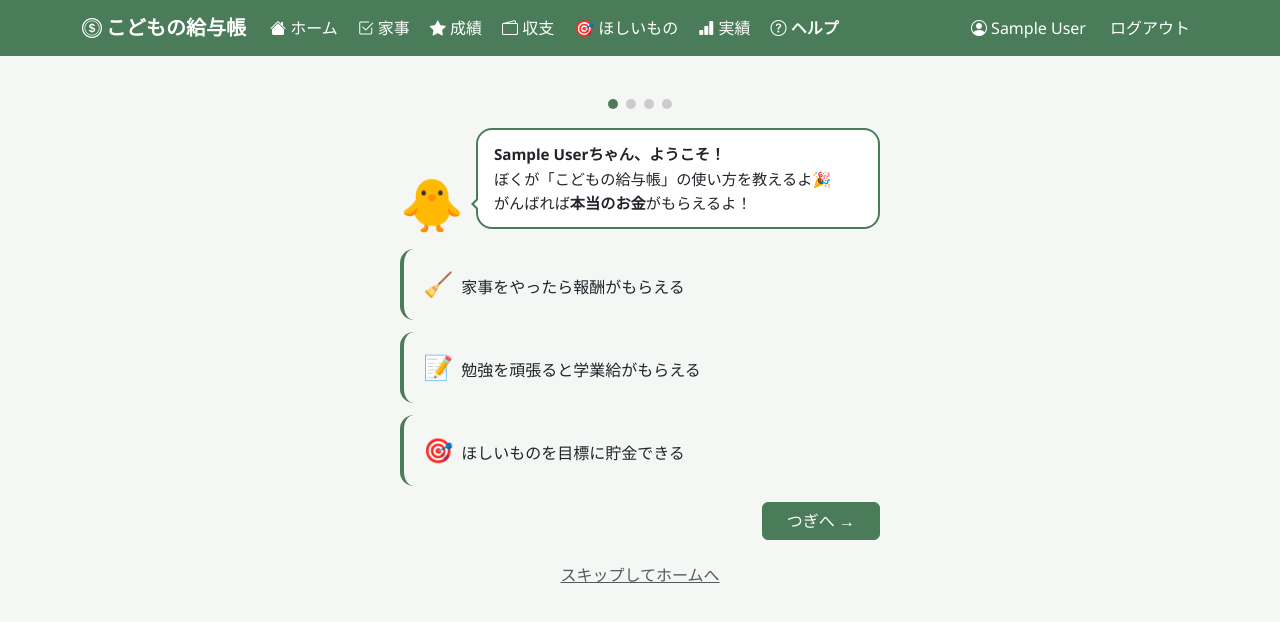
After one commit to cistus-01/allowance-app, a Flask app: page /help/tutorial in a window 1280 px wide. The commit adds this page. Shown: the top 622 px of the page. Run offline with Flask 3, Linux system fonts and the light colour scheme; the visitor is signed in with stand-in values (Sample User, id 1); parts of the project's set-up code (start-up, migrations or seed data) failed here and were passed over.

Commit message:
Add tutorial & help page with 🐥 character
- New /help blueprint with accordion FAQ (help/index.html)
- New /help/tutorial multi-step slide guide (5 slides parent / 4 child)
- tutorial_done column on users; first login redirects to tutorial
- ヘルプ link added to both parent and child navbars
- REMEMBER_COOKIE settings for persistent login
- Eval rate seed values corrected (150→50, 20→15)

Co-Authored-By: Claude Sonnet 4.6 <noreply@anthropic.com>

```diff
--- a/app/__init__.py
+++ b/app/__init__.py
@@ -29,7 +29,7 @@ def create_app():
 
     with app.app_context():
         init_db()
-        from .routes import auth, home, chores, grades, finance, admin, goals, setup, register, billing, seo, jarvis, onboarding, stats
+        from .routes import auth, home, chores, grades, finance, admin, goals, setup, register, billing, seo, jarvis, onboarding, stats, help
         app.register_blueprint(auth.bp)
         app.register_blueprint(home.bp)
         app.register_blueprint(chores.bp)
@@ -44,5 +44,6 @@ def create_app():
         app.register_blueprint(jarvis.bp)
         app.register_blueprint(onboarding.bp)
         app.register_blueprint(stats.bp)
+        app.register_blueprint(help.bp)
 
     return app
--- a/app/database.py
+++ b/app/database.py
@@ -49,6 +49,11 @@ def init_db():
             FOREIGN KEY (user_id) REFERENCES users(id)
         )
     ''')
+
+    # tutorial_done 列を追加（既存DB対応）
+    user_cols = [r[1] for r in db.execute("PRAGMA table_info(users)").fetchall()]
+    if 'tutorial_done' not in user_cols:
+        db.execute("ALTER TABLE users ADD COLUMN tutorial_done INTEGER DEFAULT 0")
 
     # grade_input_periods に family_id 列を追加（既存DB対応）
     gip_cols = [r[1] for r in db.execute("PRAGMA table_info(grade_input_periods)").fetchall()]
--- a/app/models.py
+++ b/app/models.py
@@ -9,6 +9,7 @@ class User(UserMixin):
         self.role = row['role']
         self.grade = row['grade']
         self.family_id = row['family_id'] if 'family_id' in row.keys() else None
+        self.tutorial_done = row['tutorial_done'] if 'tutorial_done' in row.keys() else 0
 
     @property
     def is_parent(self):
--- /dev/null
+++ b/app/routes/help.py
@@ -0,0 +1,27 @@
+from flask import Blueprint, render_template, redirect, url_for, request
+from flask_login import login_required, current_user
+from ..database import get_db
+
+bp = Blueprint('help', __name__, url_prefix='/help')
+
+
+@bp.route('/')
+@login_required
+def index():
+    return render_template('help/index.html')
+
+
+@bp.route('/tutorial')
+@login_required
+def tutorial():
+    return render_template('help/tutorial.html')
+
+
+@bp.route('/tutorial/done', methods=['POST'])
+@login_required
+def tutorial_done():
+    db = get_db()
+    db.execute('UPDATE users SET tutorial_done=1 WHERE id=?', (current_user.id,))
+    db.commit()
+    redirect_to = request.form.get('next', url_for('home.index'))
+    return redirect(redirect_to)
--- a/app/routes/home.py
+++ b/app/routes/home.py
@@ -26,6 +26,10 @@ def index():
             elif status not in ('active', 'trial'):
                 flash('トライアル期間が終了しました。プランにご登録ください。', 'warning')
                 return redirect(url_for('billing.index'))
+    # 初回ログイン時はチュートリアルへ
+    if not current_user.tutorial_done:
+        return redirect(url_for('help.tutorial'))
+
     db = get_db()
     today = date.today()
     next_month = today.month + 1 if today.month < 12 else 1
--- a/app/templates/base.html
+++ b/app/templates/base.html
@@ -94,6 +94,7 @@
         <li class="nav-item"><a href="{{ url_for('admin.bonus') }}" class="nav-link {% if '/bonus' in path %}fw-bold{% endif %}"><i class="bi bi-trophy"></i> テストボーナス</a></li>
         <li class="nav-item"><a href="{{ url_for('finance.index') }}" class="nav-link {% if '/finance' in path %}fw-bold{% endif %}"><i class="bi bi-wallet2"></i> 収支</a></li>
 <li class="nav-item"><a href="{{ url_for('admin.payslip') }}" class="nav-link {% if '/payslip' in path %}fw-bold{% endif %}"><i class="bi bi-printer"></i> 給料明細</a></li>
+        <li class="nav-item"><a href="{{ url_for('help.index') }}" class="nav-link {% if '/help' in path %}fw-bold{% endif %}"><i class="bi bi-question-circle"></i> ヘルプ</a></li>
         {% else %}
         <li class="nav-item"><a href="{{ url_for('home.index') }}" class="nav-link {% if path == '/' %}fw-bold{% endif %}"><i class="bi bi-house-fill"></i> ホーム</a></li>
         <li class="nav-item"><a href="{{ url_for('chores.index') }}" class="nav-link {% if '/chores' in path %}fw-bold{% endif %}"><i class="bi bi-check2-square"></i> 家事</a></li>
@@ -101,6 +102,7 @@
         <li class="nav-item"><a href="{{ url_for('finance.index') }}" class="nav-link {% if '/finance' in path %}fw-bold{% endif %}"><i class="bi bi-wallet2"></i> 収支</a></li>
         <li class="nav-item"><a href="{{ url_for('goals.index') }}" class="nav-link {% if '/goals' in path %}fw-bold{% endif %}">🎯 ほしいもの</a></li>
         <li class="nav-item"><a href="{{ url_for('stats.index') }}" class="nav-link {% if '/stats' in path %}fw-bold{% endif %}"><i class="bi bi-bar-chart-fill"></i> 実績</a></li>
+        <li class="nav-item"><a href="{{ url_for('help.index') }}" class="nav-link {% if '/help' in path %}fw-bold{% endif %}"><i class="bi bi-question-circle"></i> ヘルプ</a></li>
         {% endif %}
       </ul>
       <ul class="navbar-nav align-items-lg-center gap-lg-2 mt-2 mt-lg-0">
--- /dev/null
+++ b/app/templates/help/tutorial.html
@@ -0,0 +1,259 @@
+{% extends 'base.html' %}
+{% block title %}はじめてガイド{% endblock %}
+
+{% block head %}
+<style>
+.tutorial-wrap { max-width: 480px; margin: 0 auto; }
+.slide { display: none; }
+.slide.active { display: block; }
+
+/* ひよこ吹き出し */
+.chara-area { display: flex; align-items: flex-end; gap: 12px; margin-bottom: 1.2rem; }
+.chara { font-size: 3.2rem; line-height: 1; flex-shrink: 0; }
+.balloon {
+  position: relative;
+  background: #fff;
+  border: 2px solid var(--primary);
+  border-radius: 16px;
+  padding: .75rem 1rem;
+  font-size: .95rem;
+  line-height: 1.6;
+  flex: 1;
+}
+.balloon::before {
+  content: '';
+  position: absolute;
+  left: -14px; bottom: 16px;
+  border: 7px solid transparent;
+  border-right-color: var(--primary);
+}
+.balloon::after {
+  content: '';
+  position: absolute;
+  left: -10px; bottom: 17px;
+  border: 6px solid transparent;
+  border-right-color: #fff;
+}
+
+/* ステップカード */
+.step-card {
+  background: #f5f7f5;
+  border-radius: 14px;
+  padding: 1.1rem 1.2rem;
+  margin-bottom: .75rem;
+  border-left: 4px solid var(--primary);
+}
+.step-card .step-icon { font-size: 1.5rem; margin-right: .5rem; }
+
+/* 進行バー */
+.progress-dots { display: flex; justify-content: center; gap: 8px; margin: 1.2rem 0; }
+.dot { width: 10px; height: 10px; border-radius: 50%; background: #ccc; transition: background .3s; }
+.dot.active { background: var(--primary); }
+</style>
+{% endblock %}
+
+{% block content %}
+<div class="tutorial-wrap">
+
+  <div class="progress-dots" id="dots"></div>
+
+  {# ===== 親向けスライド ===== #}
+  {% if current_user.is_parent %}
+
+  <div class="slide active" data-total="5">
+    <div class="chara-area">
+      <div class="chara">🐥</div>
+      <div class="balloon">
+        <strong>{{ current_user.name }}さん、ようこそ！</strong><br>
+        ぼくが使い方を案内するよ！<br>
+        「こどもの給与帳」で、子供のやる気をお金の力で引き出そう✨
+      </div>
+    </div>
+    <div class="step-card"><span class="step-icon">💡</span>このアプリでできること</div>
+    <div class="step-card"><span class="step-icon">🏠</span>家事をやったら報酬がもらえる</div>
+    <div class="step-card"><span class="step-icon">📝</span>成績が良ければ学業給がアップ</div>
+    <div class="step-card"><span class="step-icon">🏆</span>テストで満点ならボーナス</div>
+    <div class="step-card"><span class="step-icon">🎯</span>ほしいものを目標に貯金できる</div>
+  </div>
+
+  <div class="slide">
+    <div class="chara-area">
+      <div class="chara">🐥</div>
+      <div class="balloon">
+        給与は毎月<strong>翌月分</strong>として計算されるよ。<br>
+        今月頑張ったことが来月の給料に反映されるしくみ！
+      </div>
+    </div>
+    <div class="step-card"><span class="step-icon">💴</span><strong>基本給</strong> — 毎月固定でもらえる金額</div>
+    <div class="step-card"><span class="step-icon">📚</span><strong>学年給</strong> — 学年が上がるほど増える</div>
+    <div class="step-card"><span class="step-icon">🧹</span><strong>家事報酬</strong> — 先月やった家事の合計</div>
+    <div class="step-card"><span class="step-icon">⭐</span><strong>成績給</strong> — 前学期の通知表から算出</div>
+    <div class="step-card"><span class="step-icon">🎉</span><strong>ボーナス</strong> — テスト満点・夏休み完走など</div>
+  </div>
+
+  <div class="slide">
+    <div class="chara-area">
+      <div class="chara">🐥</div>
+      <div class="balloon">
+        まずは<strong>子供のアカウント</strong>を作ろう！<br>
+        設定画面から何人でも追加できるよ。
+      </div>
+    </div>
+    <div class="step-card"><span class="step-icon">👦</span>名前・学年・ログインID・パスワードを設定</div>
+    <div class="step-card"><span class="step-icon">💰</span>単価設定で家事の金額や成績給を調整できる</div>
+    <div class="step-card"><span class="step-icon">🔧</span>「デフォルトに戻す」で標準設定に一発リセット</div>
+    <a href="{{ url_for('admin.index') }}" class="btn btn-outline-primary w-100 mt-2">
+      <i class="bi bi-gear me-1"></i>設定画面を開く
+    </a>
+  </div>
+
+  <div class="slide">
+    <div class="chara-area">
+      <div class="chara">🐥</div>
+      <div class="balloon">
+        毎日の<strong>家事チェック</strong>はカレンダーから！<br>
+        複数の子供が同じ家事をやったら、自動で割り勘計算するよ。
+      </div>
+    </div>
+    <div class="step-card"><span class="step-icon">📅</span>カレンダーの日付をタップして家事をON/OFF</div>
+    <div class="step-card"><span class="step-icon">👥</span>2人でやった家事は報酬を自動で折半</div>
+    <div class="step-card"><span class="step-icon">📊</span>実績画面で先月比・累計を確認できる</div>
+  </div>
+
+  <div class="slide">
+    <div class="chara-area">
+      <div class="chara">🐥</div>
+      <div class="balloon">
+        準備完了！いつでも<strong>ヘルプ</strong>から使い方を確認できるよ。<br>
+        困ったときは遠慮なく見てね😊
+      </div>
+    </div>
+    <div class="step-card"><span class="step-icon">❓</span>ナビの「ヘルプ」からいつでも確認</div>
+    <div class="step-card"><span class="step-icon">🔔</span>給料明細は印刷して子供に手渡そう</div>
+    <div class="step-card"><span class="step-icon">🌟</span>楽しく続けることが一番大事！</div>
+    <form method="post" action="{{ url_for('help.tutorial_done') }}" class="mt-3">
+      <input type="hidden" name="next" value="{{ url_for('home.index') }}">
+      <button type="submit" class="btn btn-primary w-100 btn-lg fw-bold">
+        さあ始めよう！🚀
+      </button>
+    </form>
+  </div>
+
+  {% else %}
+  {# ===== 子供向けスライド ===== #}
+
+  <div class="slide active" data-total="4">
+    <div class="chara-area">
+      <div class="chara">🐥</div>
+      <div class="balloon">
+        <strong>{{ current_user.name }}ちゃん、ようこそ！</strong><br>
+        ぼくが「こどもの給与帳」の使い方を教えるよ🎉<br>
+        がんばれば<strong>本当のお金</strong>がもらえるよ！
+      </div>
+    </div>
+    <div class="step-card"><span class="step-icon">🧹</span>家事をやったら報酬がもらえる</div>
+    <div class="step-card"><span class="step-icon">📝</span>勉強を頑張ると学業給がもらえる</div>
+    <div class="step-card"><span class="step-icon">🎯</span>ほしいものを目標に貯金できる</div>
+  </div>
+
+  <div class="slide">
+    <div class="chara-area">
+      <div class="chara">🐥</div>
+      <div class="balloon">
+        毎月のお給料は<strong>来月分として計算</strong>されるよ。<br>
+        今月の家事・成績が来月の給料になるんだ！
+      </div>
+    </div>
+    <div class="step-card"><span class="step-icon">💴</span>基本給 — 毎月もらえる固定のお金</div>
+    <div class="step-card"><span class="step-icon">📚</span>学年給 — 学年が上がると増えるよ</div>
+    <div class="step-card"><span class="step-icon">🧹</span>家事報酬 — やった家事の分だけもらえる</div>
+    <div class="step-card"><span class="step-icon">⭐</span>成績給 — 通知表が良いと増える</div>
+  </div>
+
+  <div class="slide">
+    <div class="chara-area">
+      <div class="chara">🐥</div>
+      <div class="balloon">
+        家事をやったら<strong>家事画面でチェック</strong>しよう！<br>
+        毎日コツコツ続けることが大事だよ💪
+      </div>
+    </div>
+    <div class="step-card"><span class="step-icon">📅</span>カレンダーで今日の家事をタップ</div>
+    <div class="step-card"><span class="step-icon">📊</span>実績画面で自分の頑張りを振り返れる</div>
+    <div class="step-card"><span class="step-icon">🎯</span>ほしいものリストで目標を作ろう</div>
+  </div>
+
+  <div class="slide">
+    <div class="chara-area">
+      <div class="chara">🐥</div>
+      <div class="balloon">
+        準備完了！<br>
+        困ったときはヘルプを見てね。<br>
+        一緒に頑張ろう🌟
+      </div>
+    </div>
+    <div class="step-card"><span class="step-icon">❓</span>ヘルプはナビから見られるよ</div>
+    <div class="step-card"><span class="step-icon">💪</span>毎日少しずつ続けることが大事！</div>
+    <form method="post" action="{{ url_for('help.tutorial_done') }}" class="mt-3">
+      <input type="hidden" name="next" value="{{ url_for('home.index') }}">
+      <button type="submit" class="btn btn-primary w-100 btn-lg fw-bold">
+        やってみる！🚀
+      </button>
+    </form>
+  </div>
+
+  {% endif %}
+
+  {# ナビゲーションボタン #}
+  <div class="d-flex justify-content-between align-items-center mt-3">
+    <button class="btn btn-outline-secondary" id="btn-prev" onclick="changeSlide(-1)" style="display:none!important;">
+      ← もどる
+    </button>
+    <div></div>
+    <button class="btn btn-primary px-4" id="btn-next" onclick="changeSlide(1)">
+      つぎへ →
+    </button>
+  </div>
+
+  <div class="text-center mt-3">
+    <form method="post" action="{{ url_for('help.tutorial_done') }}">
+      <input type="hidden" name="next" value="{{ url_for('home.index') }}">
+      <button type="submit" class="btn btn-link text-muted small">スキップしてホームへ</button>
+    </form>
+  </div>
+
+</div>
+{% endblock %}
+
+{% block scripts %}
+<script>
+const slides = document.querySelectorAll('.slide');
+const total = slides[0]?.dataset.total || slides.length;
+const dotsEl = document.getElementById('dots');
+const btnPrev = document.getElementById('btn-prev');
+const btnNext = document.getElementById('btn-next');
+let current = 0;
+
+// ドット生成
+for (let i = 0; i < total; i++) {
+  const d = document.createElement('div');
+  d.className = 'dot' + (i === 0 ? ' active' : '');
+  dotsEl.appendChild(d);
+}
+
+function updateUI() {
+  slides.forEach((s, i) => s.classList.toggle('active', i === current));
+  document.querySelectorAll('.dot').forEach((d, i) => d.classList.toggle('active', i === current));
+  btnPrev.style.display = current === 0 ? 'none' : '';
+  // 最終スライドでは「つぎへ」を隠す（代わりに「さあ始めよう」ボタンが表示される）
+  btnNext.style.display = current === slides.length - 1 ? 'none' : '';
+}
+
+function changeSlide(dir) {
+  current = Math.max(0, Math.min(slides.length - 1, current + dir));
+  updateUI();
+}
+
+updateUI();
+</script>
+{% endblock %}
```
Also changed, not shown: SPEC.md (+26 -5 lines), app/templates/help/index.html (added, +195 -0 lines).
